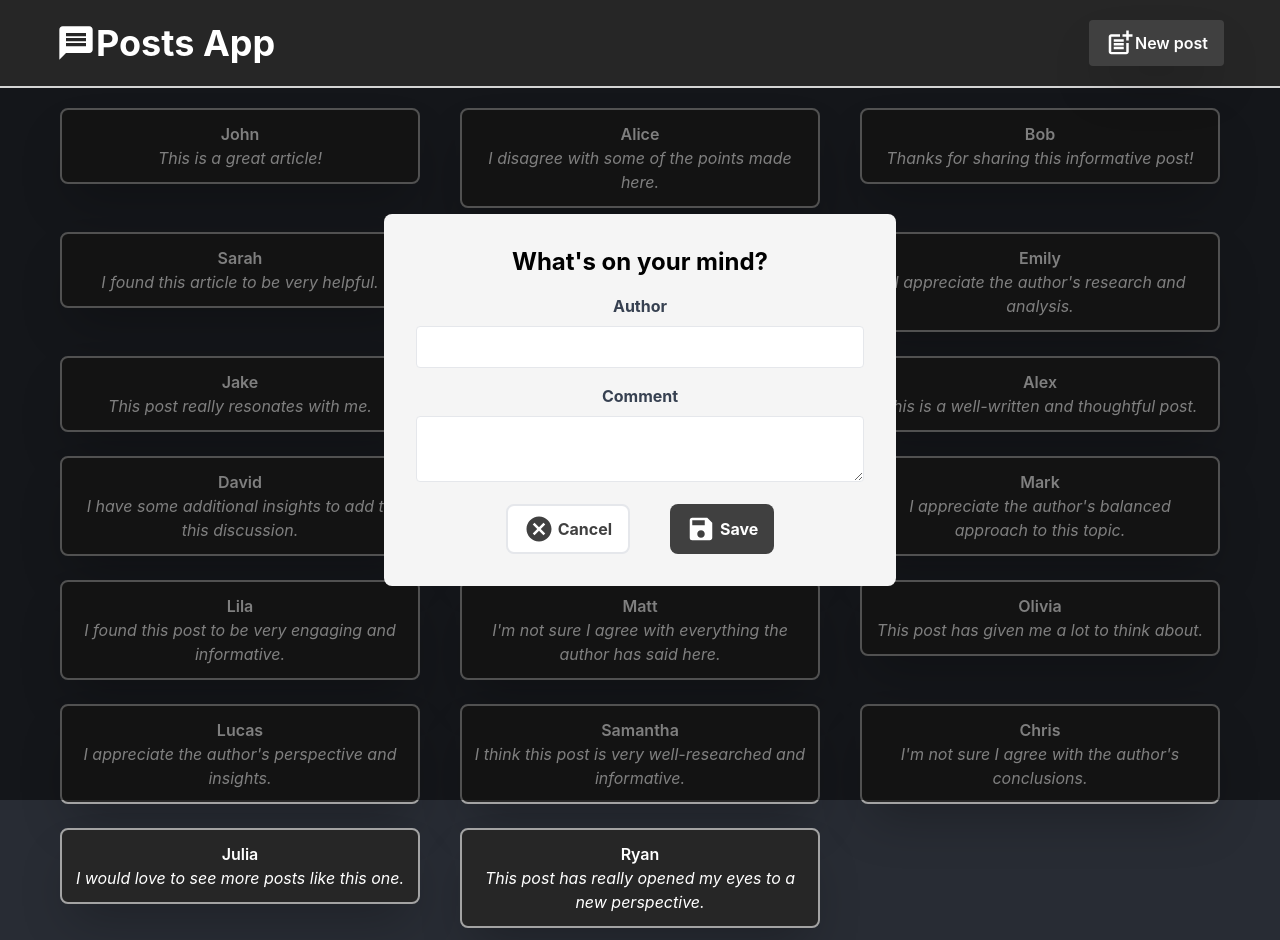
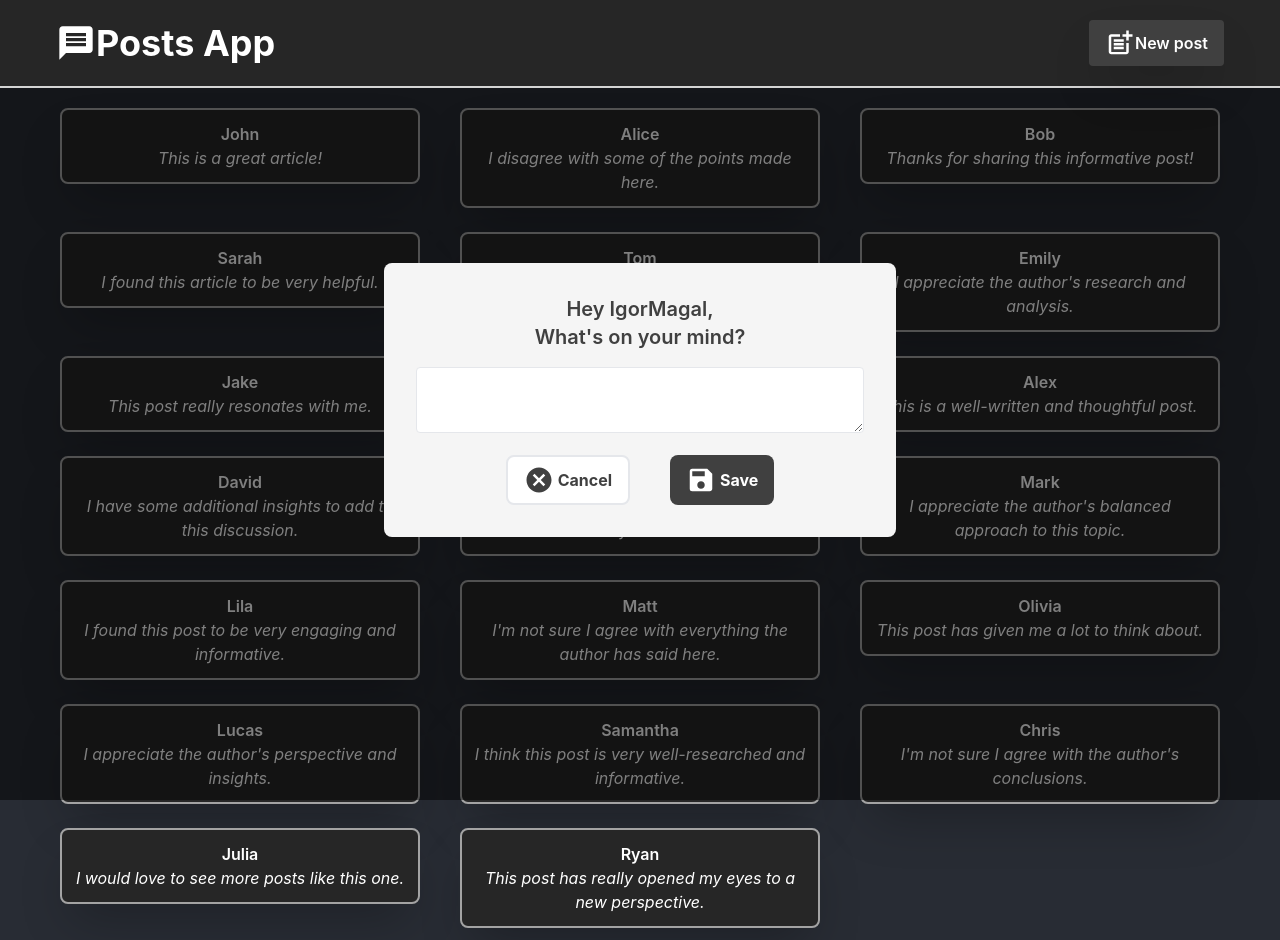
Before and after one commit to IgorMagal/react-p1, a React (Create React App) app: page / in a window 1280 px wide. Both pictures are taken after a click on the button "New post". Built offline with nearby package versions, Linux system fonts and the light colour scheme.

Commit message:
improvements post form 1

```diff
--- a/src/App.tsx
+++ b/src/App.tsx
@@ -1,16 +1,22 @@
 import { useState } from "react";
 import PostForm from "./components/PostForm";
 import PostsList from "./components/PostsList";
+import data from "./Posts.json";
 import { MdPostAdd, MdMessage } from "react-icons/md";
+import Ipost from "./interfaces/PostInterface";
 
 function App() {
   const [modalOpen, setModalOpen] = useState<boolean>(false);
+  const [postsData, setPostsData] = useState<Ipost[]>(data.posts);
 
   const handleModal = () => {
     setModalOpen(!modalOpen);
   };
+
   // this is a comment
-  const submitPostHandler = () => {};
+  const submitPostHandler = (newPost: Ipost) => {
+    setPostsData((posts) => [...posts, newPost]);
+  };
 
   const newPostBtn = (
     <button
@@ -35,8 +41,16 @@ function App() {
         {newPostBtn}
       </header>
       <main className="mt-24 sticky">
-        {modalOpen && <PostForm onClose={handleModal} />}
-        <PostsList />
+        {modalOpen && (
+          <PostForm
+            authorName="IgorMagal"
+            authorPhoto="link"
+            headerText="What's on your mind?"
+            onClose={handleModal}
+            onSubmit={submitPostHandler}
+          />
+        )}
+        <PostsList posts={postsData} />
       </main>
     </div>
   );
--- a/src/Posts.json
+++ b/src/Posts.json
@@ -1,102 +1,102 @@
 {
   "posts": [
     {
-      "id": 1,
+      "id": "1",
       "author": "John",
       "comment": "This is a great article!"
     },
     {
-      "id": 2,
+      "id": "2",
       "author": "Alice",
       "comment": "I disagree with some of the points made here."
     },
     {
-      "id": 3,
+      "id": "3",
       "author": "Bob",
       "comment": "Thanks for sharing this informative post!"
     },
     {
-      "id": 4,
+      "id": "4",
       "author": "Sarah",
       "comment": "I found this article to be very helpful."
     },
     {
-      "id": 5,
+      "id": "5",
       "author": "Tom",
       "comment": "I'm not sure I understand the author's perspective."
     },
     {
-      "id": 6,
+      "id": "6",
       "author": "Emily",
       "comment": "I appreciate the author's research and analysis."
     },
     {
-      "id": 7,
+      "id": "7",
       "author": "Jake",
       "comment": "This post really resonates with me."
     },
     {
-      "id": 8,
+      "id": "8",
       "author": "Nancy",
       "comment": "I would love to see more posts like this!"
     },
     {
-      "id": 9,
+      "id": "9",
       "author": "Alex",
       "comment": "This is a well-written and thoughtful post."
     },
     {
-      "id": 10,
+      "id": "10",
       "author": "David",
       "comment": "I have some additional insights to add to this discussion."
     },
     {
-      "id": 11,
+      "id": "11",
       "author": "Hannah",
       "comment": "I completely agree with the author's point of view."
     },
     {
-      "id": 12,
+      "id": "12",
       "author": "Mark",
       "comment": "I appreciate the author's balanced approach to this topic."
     },
     {
-      "id": 13,
+      "id": "13",
       "author": "Lila",
       "comment": "I found this post to be very engaging and informative."
     },
     {
-      "id": 14,
+      "id": "14",
       "author": "Matt",
       "comment": "I'm not sure I agree with everything the author has said here."
     },
     {
-      "id": 15,
+      "id": "15",
       "author": "Olivia",
       "comment": "This post has given me a lot to think about."
     },
     {
-      "id": 16,
+      "id": "16",
       "author": "Lucas",
       "comment": "I appreciate the author's perspective and insights."
     },
     {
-      "id": 17,
+      "id": "17",
       "author": "Samantha",
       "comment": "I think this post is very well-researched and informative."
     },
     {
-      "id": 18,
+      "id": "18",
       "author": "Chris",
       "comment": "I'm not sure I agree with the author's conclusions."
     },
     {
-      "id": 19,
+      "id": "19",
       "author": "Julia",
       "comment": "I would love to see more posts like this one."
     },
     {
-      "id": 20,
+      "id": "20",
       "author": "Ryan",
       "comment": "This post has really opened my eyes to a new perspective."
     }
--- a/src/components/PostForm.tsx
+++ b/src/components/PostForm.tsx
@@ -1,16 +1,29 @@
 import React, { useState } from "react";
 import { MdCancel, MdSave } from "react-icons/md";
+import Ipost from "../interfaces/PostInterface";
 
-const PostForm: React.FC<{
+type PostFormProps = {
+  onSubmit: (post: Ipost) => void;
   onClose: () => void;
-}> = (props) => {
-  const [author, setAuthor] = useState("");
+  headerText?: string;
+  authorName: string;
+  authorPhoto?: string;
+};
+
+const PostForm: React.FC<PostFormProps> = (props) => {
+  const { authorName, authorPhoto, headerText, onClose, onSubmit } = props;
+  // const [author, setAuthor] = useState(authorName);
   const [comment, setComment] = useState("");
 
   const handleSubmit = (event: React.FormEvent<HTMLFormElement>) => {
     event.preventDefault();
-    //props.onSubmit(author, comment);
-    setAuthor("");
+    onSubmit({
+      id: new Date().toISOString() + authorName,
+      author: authorName,
+      comment: comment,
+    });
+    onClose();
+    // setAuthor("");
     setComment("");
   };
 
@@ -21,31 +34,11 @@ const PostForm: React.FC<{
           className="bg-neutral-100 rounded-lg p-8 w-full max-w-lg mx-5  animate-[wiggle_0.05s_ease-in-out_2]"
           onSubmit={handleSubmit}
         >
-          <h2 className="text-2xl  font-bold mb-4 text-black">
-            What's on your mind?
-          </h2>
-          <div className="mb-4">
-            <label
-              htmlFor="author"
-              className="block text-gray-700 font-bold mb-2"
-            >
-              Author
-            </label>
-            <input
-              type="text"
-              id="author"
-              className="border rounded px-3 py-2 w-full text-black"
-              value={author}
-              onChange={(event) => setAuthor(event.target.value)}
-            />
+          <div className="text-xl mb-4 font-semibold  text-neutral-700">
+            <p>{`Hey ${authorName},`}</p>
+            <p className=" ">{headerText}</p>
           </div>
           <div className="mb-4">
-            <label
-              htmlFor="comment"
-              className="block text-gray-700 font-bold mb-2"
-            >
-              Comment
-            </label>
             <textarea
               id="comment"
               className="border rounded px-3 py-2 w-full text-black"
@@ -55,7 +48,7 @@ const PostForm: React.FC<{
           </div>
           <div className="flex justify-center gap-10 w-full">
             <button
-              onClick={props.onClose}
+              onClick={onClose}
               type="button"
               className="bg-white hover:bg-neutral-700 hover:text-white text-neutral-700 border-2 font-bold py-2 px-4 rounded-lg"
             >
--- a/src/components/PostsList.tsx
+++ b/src/components/PostsList.tsx
@@ -1,11 +1,12 @@
 import Post from "../components/Post";
-import data from "../Posts.json";
+import IPost from "../interfaces/PostInterface";
 
-const PostsList:React.FC = () => {
+const PostsList: React.FC<{ posts: IPost[] }> = (props) => {
+  const { posts } = props;
   return (
     <div className="text-center">
       <ul className="flex flex-wrap mx-10">
-        {data.posts.map((post) => (
+        {posts.map((post) => (
           <li key={post.id} className="w-full md:w-1/2 lg:w-1/3">
             <Post author={post.author} comment={post.comment} />
           </li>
--- /dev/null
+++ b/src/interfaces/PostInterface.tsx
@@ -0,0 +1,7 @@
+interface Ipost {
+  id: string;
+  author: string;
+  comment: string;
+}
+
+export default Ipost;
```
Also changed, not shown: public/manifest.json.
